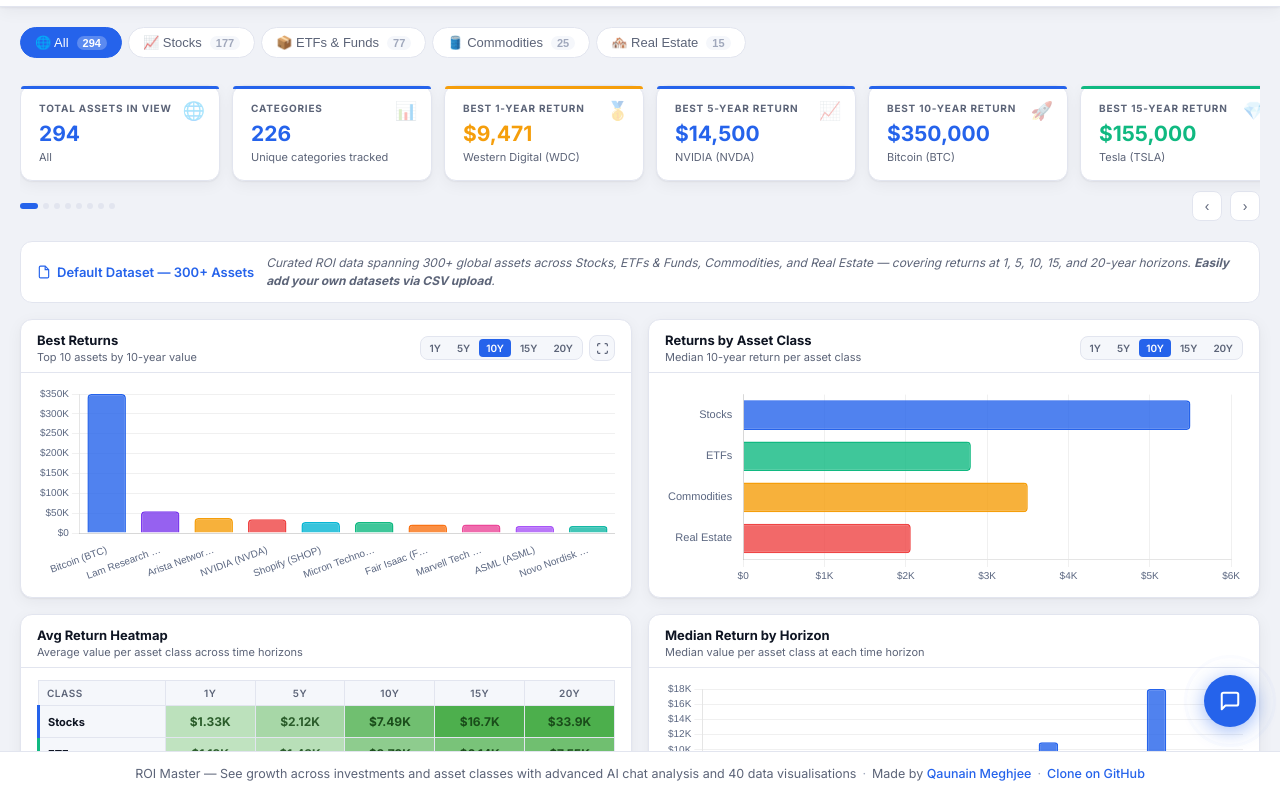
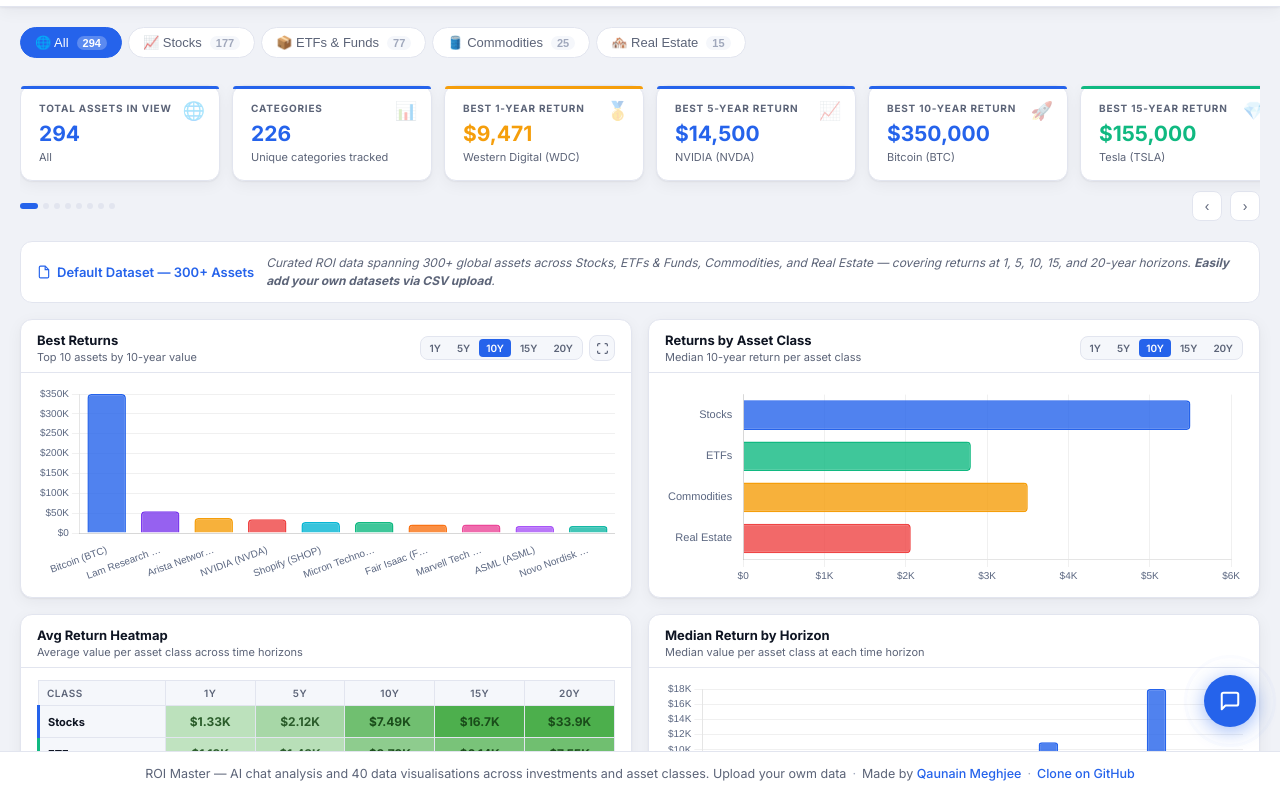
Before and after one commit to Xenia150232/ROI-Master, a website built with Vite: page index.html in a window 1280 px wide. Shown: the part 49-844 px from the top of the page. Built offline with nearby package versions, Linux system fonts and the light colour scheme; files whose address does not match are found by name.

Commit message:
Updated index.html

```diff
--- a/index.html
+++ b/index.html
@@ -400,7 +400,7 @@
 
 <footer class="site-footer">
   <div class="site-footer-inner">
-    <span>ROI Master — See growth across investments and asset classes with advanced AI chat analysis and 40 data visualisations</span>
+    <span>ROI Master — AI chat analysis and 40 data visualisations across investments and asset classes. Upload your owm data</span>
     <span class="site-footer-sep">·</span>
     <span>Made by <a href="https://www.qaunain.com" target="_blank" rel="noopener">Qaunain Meghjee</a></span>
     <span class="site-footer-sep">·</span>
```
